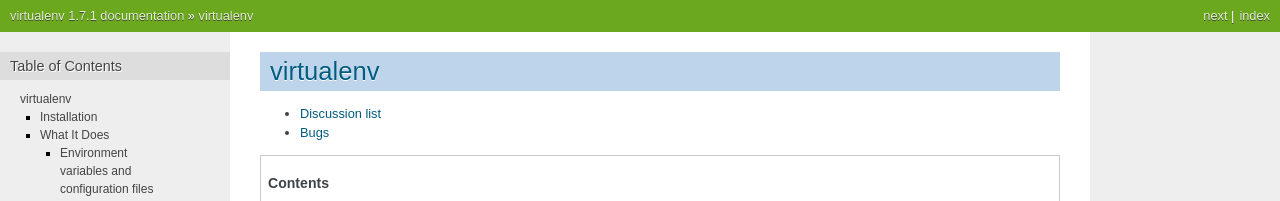
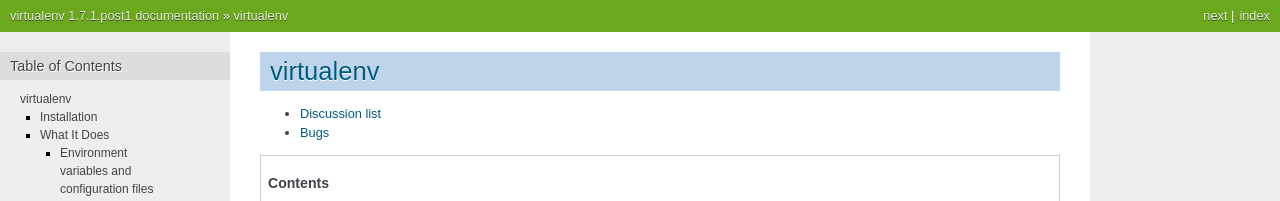
Before and after one commit to pypa/virtualenv, a Sphinx documentation site: the page built from docs/index.txt, in a window 1280 px wide and 900 px high. Shown: the top 201 px of the window. Built offline with Sphinx 7.4.7, drawn with Linux system fonts in a browser that asks for light colours; some of the changed text lies outside the part shown.

Commit message:
Bumped version to post1.

```diff
--- a/docs/conf.py
+++ b/docs/conf.py
@@ -42,7 +42,7 @@
 #
 # The short X.Y version.
 
-release = "1.7.1"
+release = "1.7.1.post1"
 version = ".".join(release.split(".")[:2])
 
 # There are two options for replacing |today|: either, you set today to some
--- a/setup.py
+++ b/setup.py
@@ -26,7 +26,7 @@
 setup(name='virtualenv',
       # If you change the version here, change it in virtualenv.py and
       # docs/conf.py as well
-      version="1.7.1",
+      version="1.7.1.post1",
       description="Virtual Python Environment builder",
       long_description=long_description,
       classifiers=[
```
